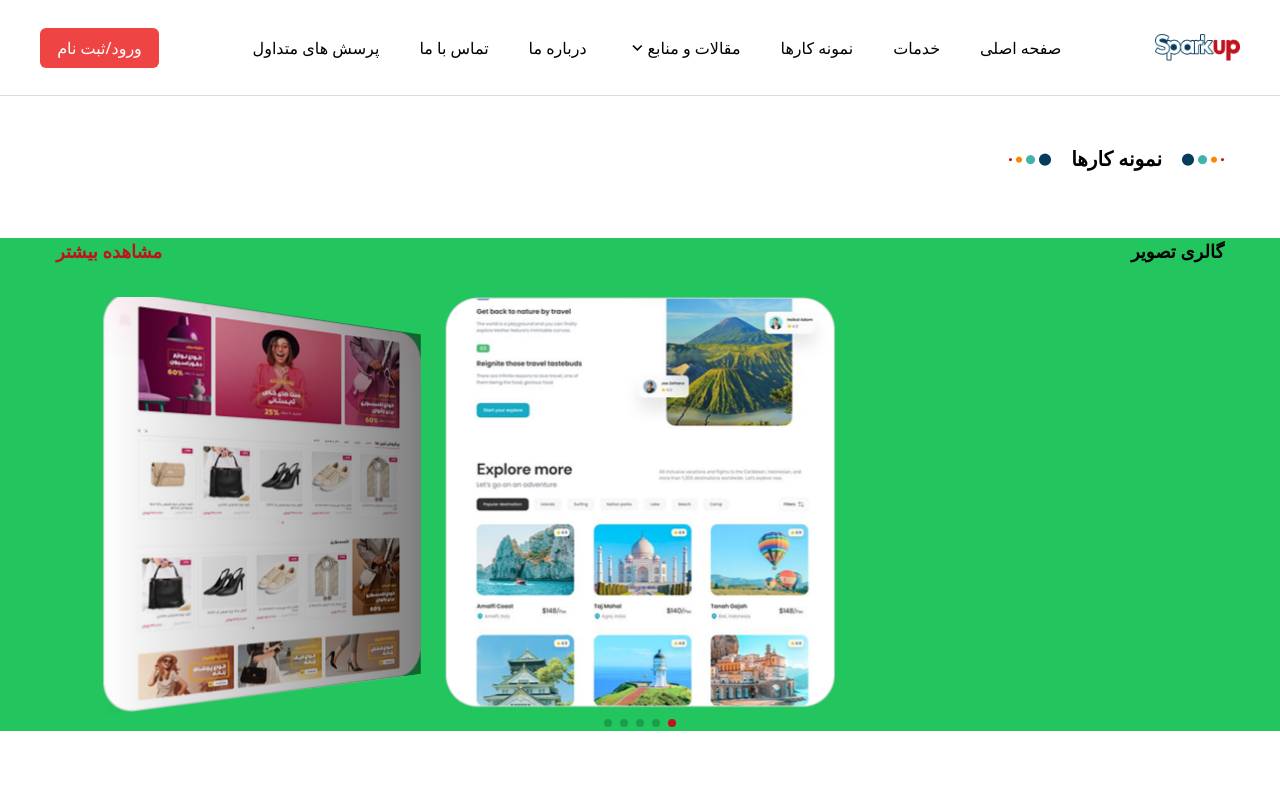
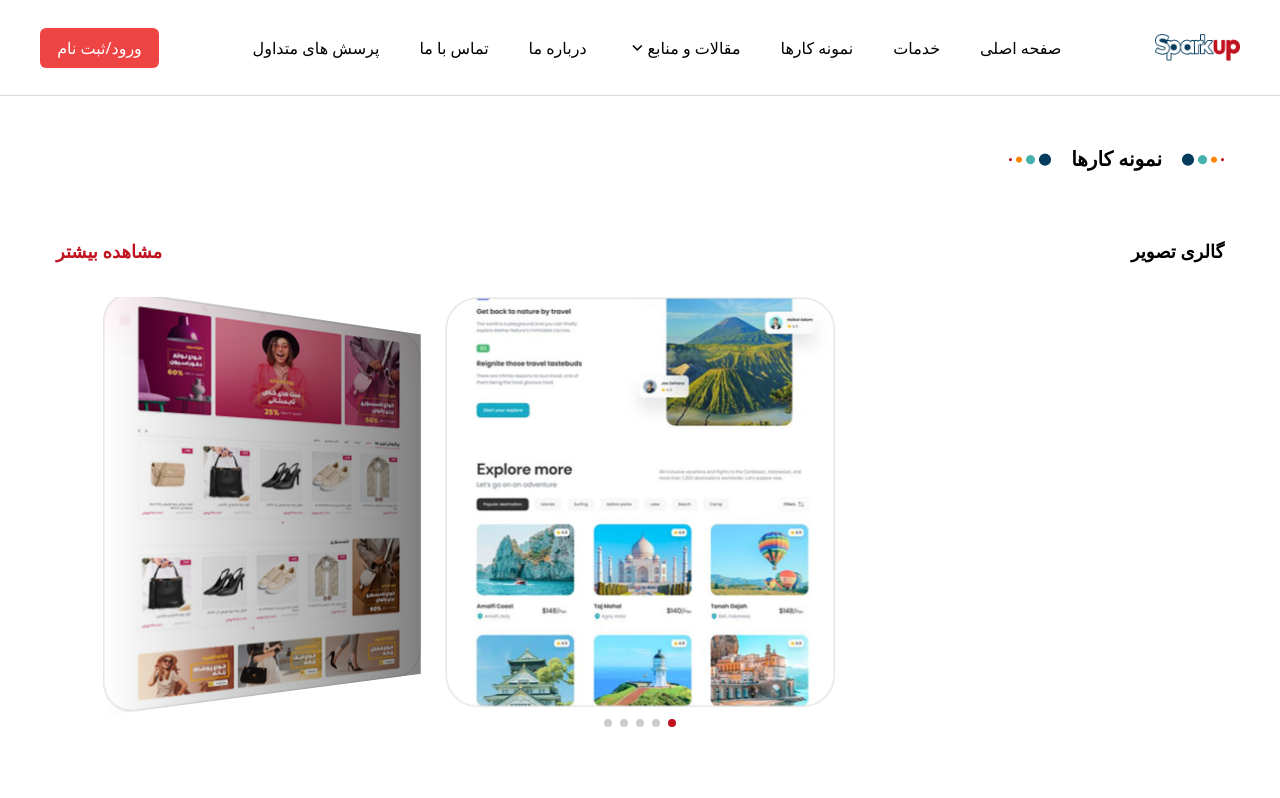
Before and after one commit to Spark-Code-Team/sparkup-new-design, a Next.js app: page /portfolio in a window 1280 px wide. Shown: the top 798 px of the page. Built offline with nearby package versions, Linux system fonts and the light colour scheme.

Commit message:
edit color

```diff
--- a/components/template/portfolio/Gallery.js
+++ b/components/template/portfolio/Gallery.js
@@ -19,7 +19,7 @@ const Gallery = ()=>{
 
         <>
 
-            <div className="w-full bg-green-500 lg:pr-14 lg:pl-14 pr-0 pl-0 lg:mt-16 mt-10">
+            <div className="w-full lg:pr-14 lg:pl-14 pr-0 pl-0 lg:mt-16 mt-10">
 
                 <div className="w-full m-auto text-[18px] font-bold hidden lg:flex justify-between">
                     <p>گالری تصویر</p>
```
